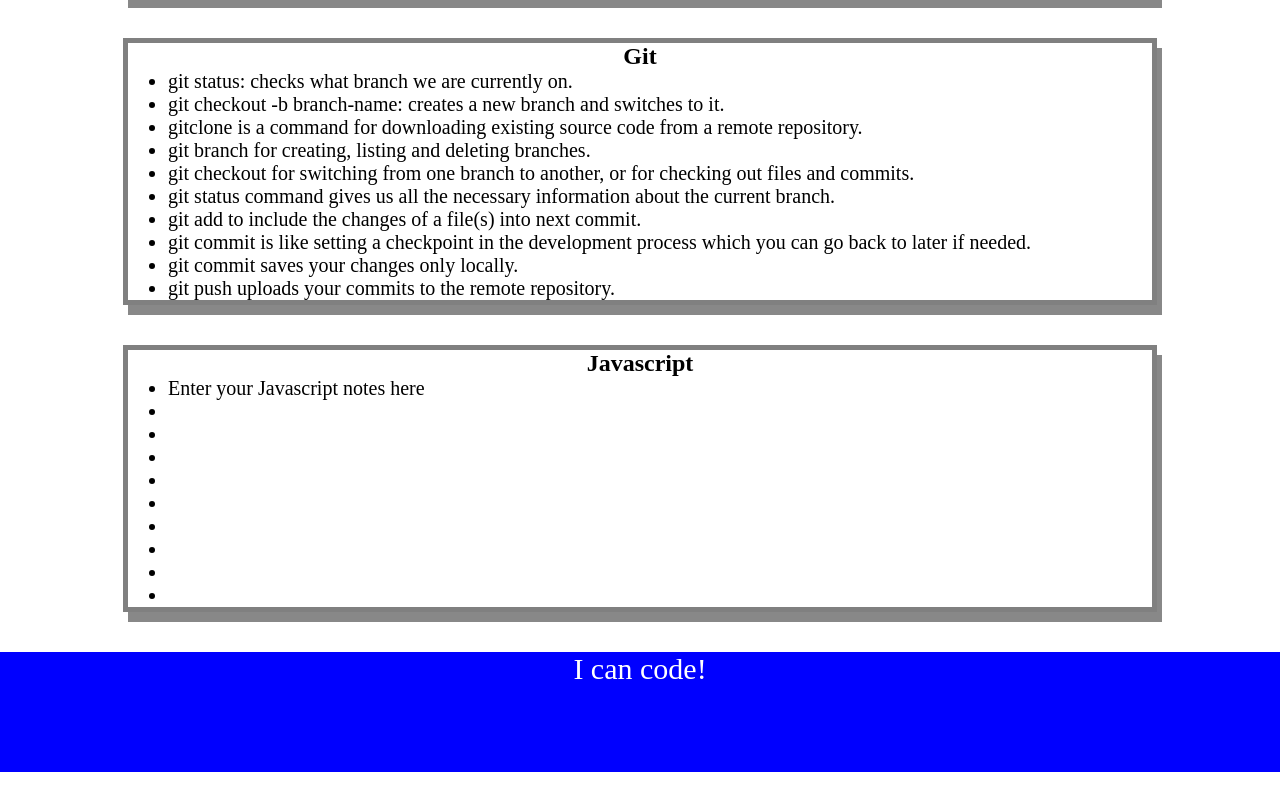
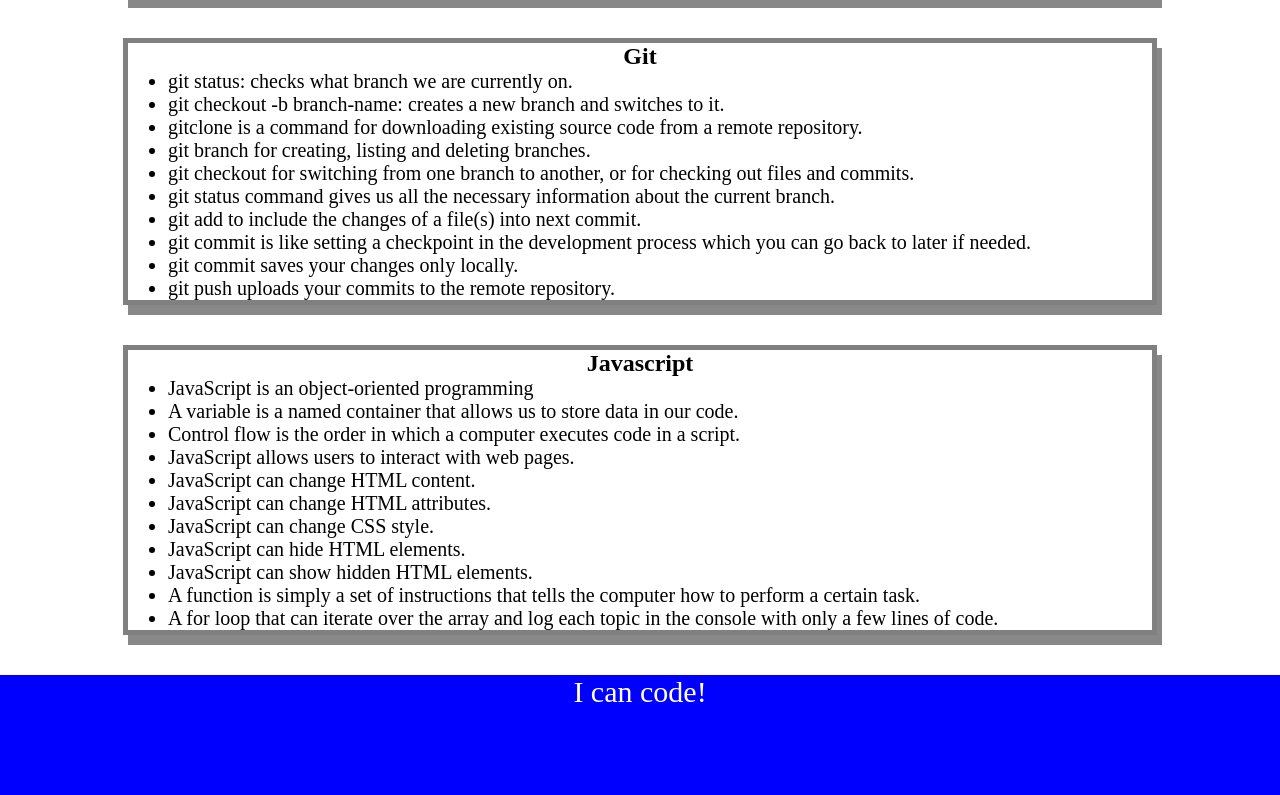
Before and after one commit to vbugana/prework-study-guide, a plain HTML site: page index.html in a window 1280 px wide. Shown: the part 736-1531 px from the top of the page. Before the commit the page ends 1508 px from the top, so only its background shows below. Drawn offline with Linux system fonts and the light colour scheme.

Commit message:
Adding Javascript to HTML

```diff
--- a/assets/script.js
+++ b/assets/script.js
@@ -1,19 +1,27 @@
 var topics = ['HTML', 'CSS', 'Git', 'JavaScript'];
+var randomTopic = topics[Math.floor(Math.random() * topics.length)];
 
+function listTopics() {
  for (var x = 0; x < topics.length; x++) {
    console.log(topics[x]);
  }
+}
 
-/*
-if (topic === 'HTML') {
+function selectTopic() {
+ if (randomTopic === 'HTML') {
    console.log("Let's study HTML!");
-} else if (topic === 'CSS') {
+ } else if (randomTopic === 'CSS') {
    console.log("Let's study CSS!");
-} else if (topic === 'Git') {
+ } else if (randomTopic === 'Git') {
    console.log("Let's study Git!");
-} else if (topic === 'JavaScript') {
+ } else if (randomTopic === 'JavaScript') {
    console.log("Let's study JavaScript!");
  } else {
    console.log('Please try again!');
  }
-*/
+}
+
+console.log('Here are the topics we learned through Prework:');
+listTopics();
+console.log('Which topic should we study first?');
+selectTopic();
--- a/index.html
+++ b/index.html
@@ -63,16 +63,17 @@
       <section class="card" id="javascript-section">
         <h2>Javascript</h2>
         <ul>
-          <li>Enter your Javascript notes here</li>
-          <li></li>
-          <li></li>
-          <li></li>
-          <li></li>
-          <li></li>
-          <li></li>
-          <li></li>
-          <li></li>
-          <li></li>
+          <li>JavaScript is an object-oriented programming</li>
+          <li> A variable is a named container that allows us to store data in our code.</li>
+          <li>Control flow is the order in which a computer executes code in a script.</li>
+          <li>JavaScript allows users to interact with web pages.</li>
+          <li>JavaScript can change HTML content.</li>
+          <li>JavaScript can change HTML attributes.</li>
+          <li>JavaScript can change CSS style.</li>
+          <li>JavaScript can hide HTML elements.</li>
+          <li>JavaScript can show hidden HTML elements.</li>
+          <li>A function is simply a set of instructions that tells the computer how to perform a certain task.</li>
+          <li>A for loop that can iterate over the array and log each topic in the console with only a few lines of code.</li>
         </ul>
       </section>
     </main>
```
Lines whose indentation alone changed are shown as unchanged.
